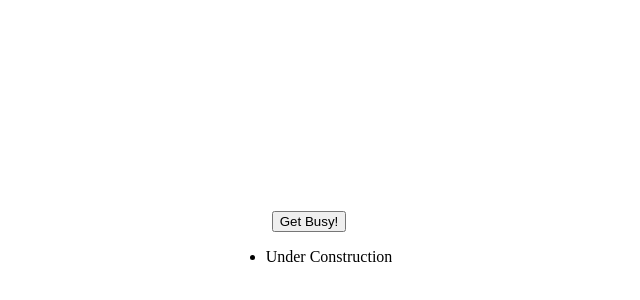
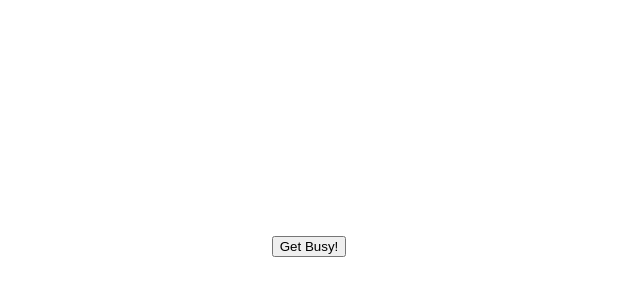
Before and after one commit to continuumNought/group-todo, a React (Vite) app in the folder frontend/: page / in a window 1280 px wide. Shown: the part 162-462 px from the top of the page, without its empty margins (331-971 px from the left). Built offline with nearby package versions, Linux system fonts and the light colour scheme.

Commit message:
Show list only when a token is present

```diff
--- a/frontend/src/App.tsx
+++ b/frontend/src/App.tsx
@@ -1,8 +1,16 @@
+import { useEffect } from 'react';
 import useStore from './store';
 
 function App() {
   const token = useStore((state) => state.token);
   const setToken = useStore((state) => state.setToken);
+
+  useEffect(() => {
+    const urlToken = window.location.pathname.slice(1);
+    if (urlToken) {
+      setToken(urlToken);
+    }
+  }, [setToken]);
 
   const handleClick = async () => {
     const response = await fetch('/api/lists/', { method: 'POST' });
@@ -24,9 +32,11 @@ function App() {
       {!token && (
         <button onClick={handleClick}>Get Busy!</button>
       )}
-      <ul>
-        <li>Under Construction</li>
-      </ul>
+      {token && (
+        <ul>
+          <li>Under Construction</li>
+        </ul>
+      )}
     </div>
   );
 }
```
